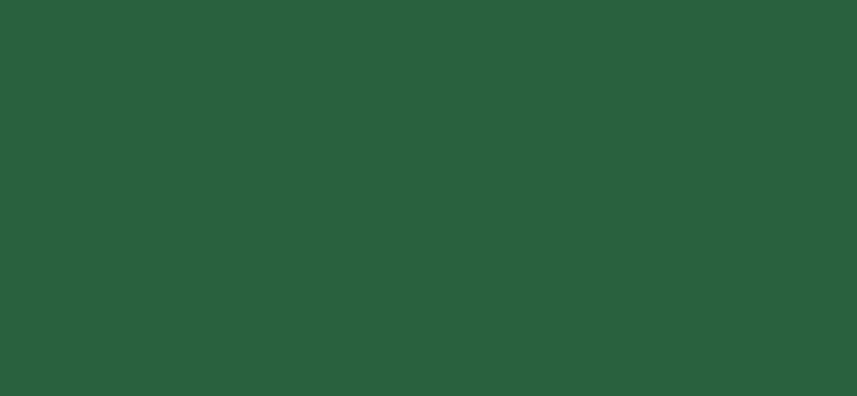
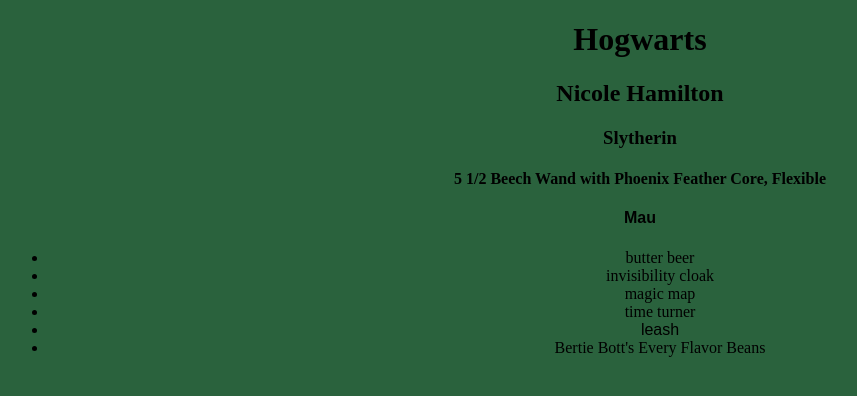
Before and after one commit to NikkiHmltn/hogwarts-jquery, a plain HTML site: page index.html in a window 1280 px wide. Shown: the whole page, without its empty margins (0-857 px from the left). Drawn offline with nearby package versions, Linux system fonts and the light colour scheme.

Commit message:
add function loop to set list to li in ul

```diff
--- a/app.js
+++ b/app.js
@@ -1,3 +1,54 @@
 // if (typeof jQuery == 'undefined'){
 //     console.log('oops! I still have to link my jQuery properly!');
 //   } else {console.log('I did it! I linked jQuery and this js file!')};
+
+
+//Year 1
+const $container = $("#container")
+const $h1 = $("<h1></h1")
+
+$h1.text("Hogwarts")
+$h1.appendTo($container)
+
+//Year 2
+const $h2 = $("<h2></h2")
+const $h3 = $("<h3></h3")
+const $wand = $("<h4></h4")
+const $pet = $("<h4></h4")
+
+$h2.text("Nicole Hamilton")
+$h3.text("Slytherin")
+$wand.text("5 1/2 Beech Wand with Phoenix Feather Core, Flexible")
+$pet.addClass("cat")
+$pet.text("Mau")
+
+$h2.appendTo($container)
+$h3.appendTo($container)
+$wand.appendTo($container)
+$pet.appendTo($container)
+
+//year 3
+let items = ["butter beer", "invisibility cloak", "magic map", "time turner", "leash", "Bertie Bott's Every Flavor Beans"]
+const $trunk = $("<ul></ul>")
+$trunk.attr("storage", "trunk")
+$trunk.appendTo($container)
+$.each(items, function(i){
+
+    if(i == 1 ||i == 2 || i == 3){
+        console.log(i)
+        let li = $("<li></li")
+            .addClass("secret")
+            .text(items[i])
+            .appendTo($trunk)
+    } else if (i == 4) {
+        let li= $("<li></li")
+            .addClass("cat")
+            .text(items[i])
+            .appendTo($trunk)
+    }else {
+        console.log("hello")
+        let li= $("<li></li")
+            .text(items[i])
+            .appendTo($trunk)
+    }
+})
--- a/index.html
+++ b/index.html
@@ -13,6 +13,6 @@
     <script type="text/javascript" src="app.js" defer></script>
 </head>
 <body>
-
+    <div id="container"></div>
 </body>
 </html>
--- a/main.css
+++ b/main.css
@@ -1,3 +1,8 @@
 body {
     background-color: #2a623d;
+    text-align: center;
 }
+
+.cat {
+    font-family: fantasy;
+}
```
